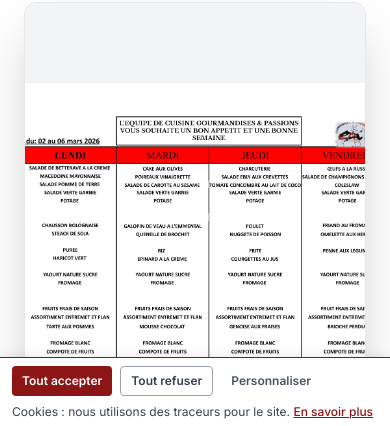
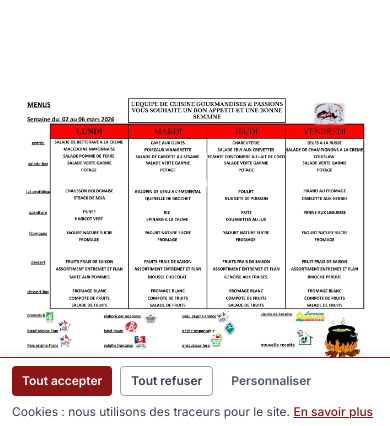
Before and after one commit to Dev-Wtz/site-recollets-final, a Next.js app: page /restauration/cantine in a window 390 px wide. Shown: the part 416-842 px from the top of the page. Built offline with nearby package versions, Linux system fonts and the light colour scheme; no server answers.

Commit message:
Menus: sans cadre, grand sur desktop / petit sur mobile, clic pour agrandir (lightbox)
Made-with: Cursor

```diff
--- /dev/null
+++ b/app/components/MenuImageWithLightbox.tsx
@@ -0,0 +1,103 @@
+"use client";
+
+import NextImage from "next/image";
+import { useEffect, useState } from "react";
+import { X } from "lucide-react";
+
+interface MenuImageWithLightboxProps {
+  src: string;
+  alt: string;
+  /** Afficher l'image tournée à 90° (menus horizontaux) */
+  rotated?: boolean;
+  width?: number;
+  height?: number;
+}
+
+/**
+ * Affiche le menu sans cadre : grand sur desktop, plus petit sur mobile.
+ * Clic sur l'image ouvre une lightbox pour l'agrandir.
+ */
+export default function MenuImageWithLightbox({
+  src,
+  alt,
+  rotated = false,
+  width = 1600,
+  height = 900,
+}: MenuImageWithLightboxProps) {
+  const [lightboxOpen, setLightboxOpen] = useState(false);
+
+  useEffect(() => {
+    if (!lightboxOpen) return;
+    const handleKeyDown = (e: KeyboardEvent) => {
+      if (e.key === "Escape") setLightboxOpen(false);
+    };
+    document.body.style.overflow = "hidden";
+    window.addEventListener("keydown", handleKeyDown);
+    return () => {
+      document.body.style.overflow = "";
+      window.removeEventListener("keydown", handleKeyDown);
+    };
+  }, [lightboxOpen]);
+
+  return (
+    <>
+      <button
+        type="button"
+        onClick={() => setLightboxOpen(true)}
+        className="block w-full flex justify-center px-2 sm:px-4 focus:outline-none focus:ring-2 focus:ring-[#8C1515] focus:ring-offset-2 rounded-lg cursor-zoom-in"
+        aria-label="Agrandir le menu"
+      >
+        <span
+          className={`flex justify-center w-full ${rotated ? "h-[55vh] sm:h-[62vh] md:h-[72vh] overflow-x-auto overflow-y-hidden" : "max-w-[85%] sm:max-w-[92%] md:max-w-6xl"}`}
+        >
+          <NextImage
+            src={src}
+            alt={alt}
+            width={width}
+            height={height}
+            className={
+              rotated
+                ? "max-w-none h-full w-auto object-contain object-center rotate-90 select-none pointer-events-none"
+                : "w-full h-auto object-contain object-center select-none pointer-events-none"
+            }
+            quality={90}
+            sizes="(max-width: 640px) 85vw, (max-width: 1024px) 92vw, 1200px"
+            loading="lazy"
+            draggable={false}
+          />
+        </span>
+      </button>
+
+      {lightboxOpen && (
+        <div
+          className="fixed inset-0 z-[9999] flex items-center justify-center bg-black/90 p-4 cursor-zoom-out"
+          role="dialog"
+          aria-modal="true"
+          aria-label="Menu agrandi"
+          onClick={() => setLightboxOpen(false)}
+        >
+          <button
+            type="button"
+            onClick={() => setLightboxOpen(false)}
+            className="absolute top-4 right-4 p-2 rounded-full bg-white/10 hover:bg-white/20 text-white transition-colors z-10"
+            aria-label="Fermer"
+          >
+            <X size={28} strokeWidth={2.5} />
+          </button>
+          <div
+            className={`relative max-w-[95vw] max-h-[90vh] flex items-center justify-center ${rotated ? "rotate-90" : ""}`}
+            onClick={(e) => e.stopPropagation()}
+          >
+            {/* eslint-disable-next-line @next/next/no-img-element */}
+            <img
+              src={src}
+              alt={alt}
+              className="max-w-full max-h-[90vh] w-auto h-auto object-contain"
+              draggable={false}
+            />
+          </div>
+        </div>
+      )}
+    </>
+  );
+}
--- a/app/restauration/cafeteria/page.tsx
+++ b/app/restauration/cafeteria/page.tsx
@@ -3,7 +3,7 @@
 import { ChevronDown, Download } from "lucide-react";
 import Navbar from "@/app/components/Navbar";
 import Footer from "@/app/components/Footer";
-import NextImage from "next/image";
+import MenuImageWithLightbox from "@/app/components/MenuImageWithLightbox";
 import { useShowMoreText } from "@/app/hooks/useShowMoreText";
 import { CONTAINER_CLASS, SECTION_PADDING } from "@/app/lib/constants";
 
@@ -64,22 +64,13 @@ export default function CafeteriaPage() {
             </div>
           </div>
 
-          <div className="flex flex-col items-center gap-4 px-2 sm:px-4">
-            <div className="flex justify-center w-full max-w-4xl">
-              <div className="relative w-full md:w-[90%] rounded-xl shadow-2xl overflow-auto border border-gray-200 bg-gray-100 flex items-center justify-center min-h-[60vh]">
-                <NextImage
-                  src={IMAGE_CAFETERIA}
-                  alt="Menu Cafeteria du Lycee - Les Recollets"
-                  width={900}
-                  height={1600}
-                  className="w-full h-auto object-contain object-center select-none"
-                  quality={90}
-                  sizes="(max-width: 640px) 100vw, (max-width: 1024px) 95vw, 800px"
-                  loading="lazy"
-                  draggable={false}
-                />
-              </div>
-            </div>
+          <div className="flex flex-col items-center gap-4">
+            <MenuImageWithLightbox
+              src={IMAGE_CAFETERIA}
+              alt="Menu Cafeteria du Lycee - Les Recollets"
+              width={900}
+              height={1600}
+            />
             <a
               href={PDF_CAFETERIA}
               download="Menu-Cafeteria-Les-Recollets.pdf"
--- a/app/restauration/cantine/page.tsx
+++ b/app/restauration/cantine/page.tsx
@@ -3,7 +3,7 @@
 import { ChevronDown, Download } from "lucide-react";
 import Navbar from "@/app/components/Navbar";
 import Footer from "@/app/components/Footer";
-import NextImage from "next/image";
+import MenuImageWithLightbox from "@/app/components/MenuImageWithLightbox";
 import { useShowMoreText } from "@/app/hooks/useShowMoreText";
 import { CONTAINER_CLASS, SECTION_PADDING } from "@/app/lib/constants";
 
@@ -68,22 +68,12 @@ export default function CantinePage() {
             </div>
           </div>
 
-          <div className="flex flex-col items-center gap-4 px-2 sm:px-4">
-            <div className="flex justify-center w-full max-w-5xl">
-              <div className="relative w-full md:w-[90%] h-[65vh] sm:h-[72vh] md:h-[78vh] rounded-xl shadow-2xl overflow-auto border border-gray-200 bg-gray-100 flex items-center justify-center">
-                <NextImage
-                  src={IMAGE_CANTINE}
-                  alt="Menu Restaurant Scolaire - Les Récollets"
-                  width={1600}
-                  height={900}
-                  className="max-w-none h-full w-auto object-contain object-center rotate-90 select-none"
-                  quality={90}
-                  sizes="(max-width: 640px) 100vw, (max-width: 1024px) 95vw, 1200px"
-                  loading="lazy"
-                  draggable={false}
-                />
-              </div>
-            </div>
+          <div className="flex flex-col items-center gap-4">
+            <MenuImageWithLightbox
+              src={IMAGE_CANTINE}
+              alt="Menu Restaurant Scolaire - Les Récollets"
+              rotated
+            />
             <a
               href={PDF_CANTINE}
               download="Menu-Cantine-Les-Recollets.pdf"
--- a/app/restauration/maternelle/page.tsx
+++ b/app/restauration/maternelle/page.tsx
@@ -3,7 +3,7 @@
 import { ChevronDown, Download } from 'lucide-react';
 import Navbar from "@/app/components/Navbar";
 import Footer from "@/app/components/Footer";
-import NextImage from "next/image";
+import MenuImageWithLightbox from "@/app/components/MenuImageWithLightbox";
 import { useEffect, useState, useRef, useCallback } from 'react';
 
 const PDF_MATERNELLE = '/Menu_Maternelle.pdf';
@@ -97,23 +97,13 @@ export default function MaternellePage() {
             </div>
           </div>
 
-          {/* Menu horizontal : largeur adaptative, lisible mobile + desktop */}
-          <div className="flex flex-col items-center gap-4 px-2 sm:px-4">
-            <div className="flex justify-center w-full max-w-5xl">
-              <div className="relative w-full md:w-[90%] h-[65vh] sm:h-[72vh] md:h-[78vh] rounded-xl shadow-2xl overflow-auto border border-gray-200 bg-gray-100 flex items-center justify-center">
-                <NextImage
-                  src={IMAGE_MATERNELLE}
-                  alt="Menu Maternelle - Les Récollets"
-                  width={1600}
-                  height={900}
-                  className="max-w-none h-full w-auto object-contain object-center rotate-90 select-none"
-                  quality={90}
-                  sizes="(max-width: 640px) 100vw, (max-width: 1024px) 95vw, 1200px"
-                  loading="lazy"
-                  draggable={false}
-                />
-              </div>
-            </div>
+          {/* Menu sans cadre : grand sur desktop, plus petit sur mobile ; clic = agrandir */}
+          <div className="flex flex-col items-center gap-4">
+            <MenuImageWithLightbox
+              src={IMAGE_MATERNELLE}
+              alt="Menu Maternelle - Les Récollets"
+              rotated
+            />
             <button
               type="button"
               onClick={handleDownloadMenu}
```
